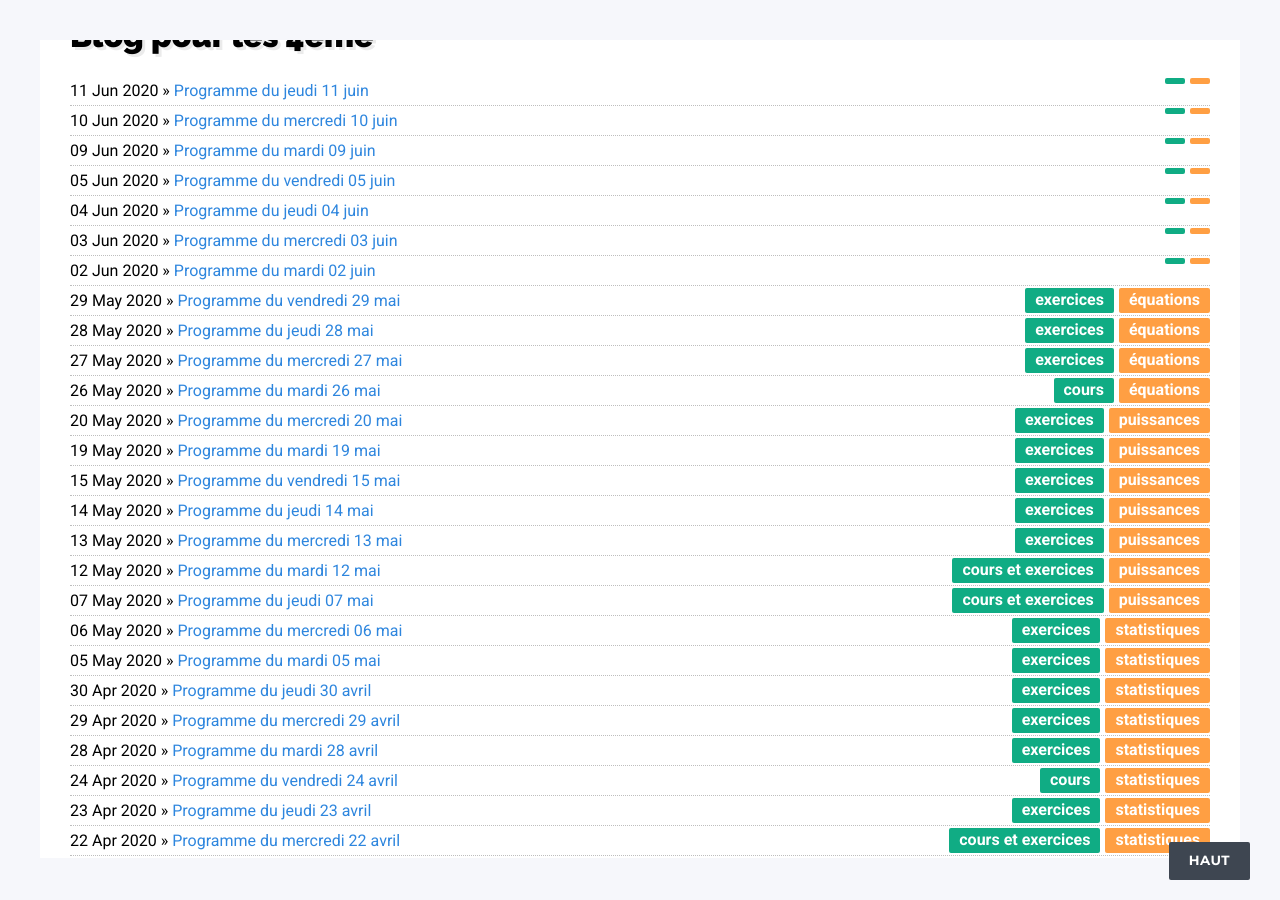
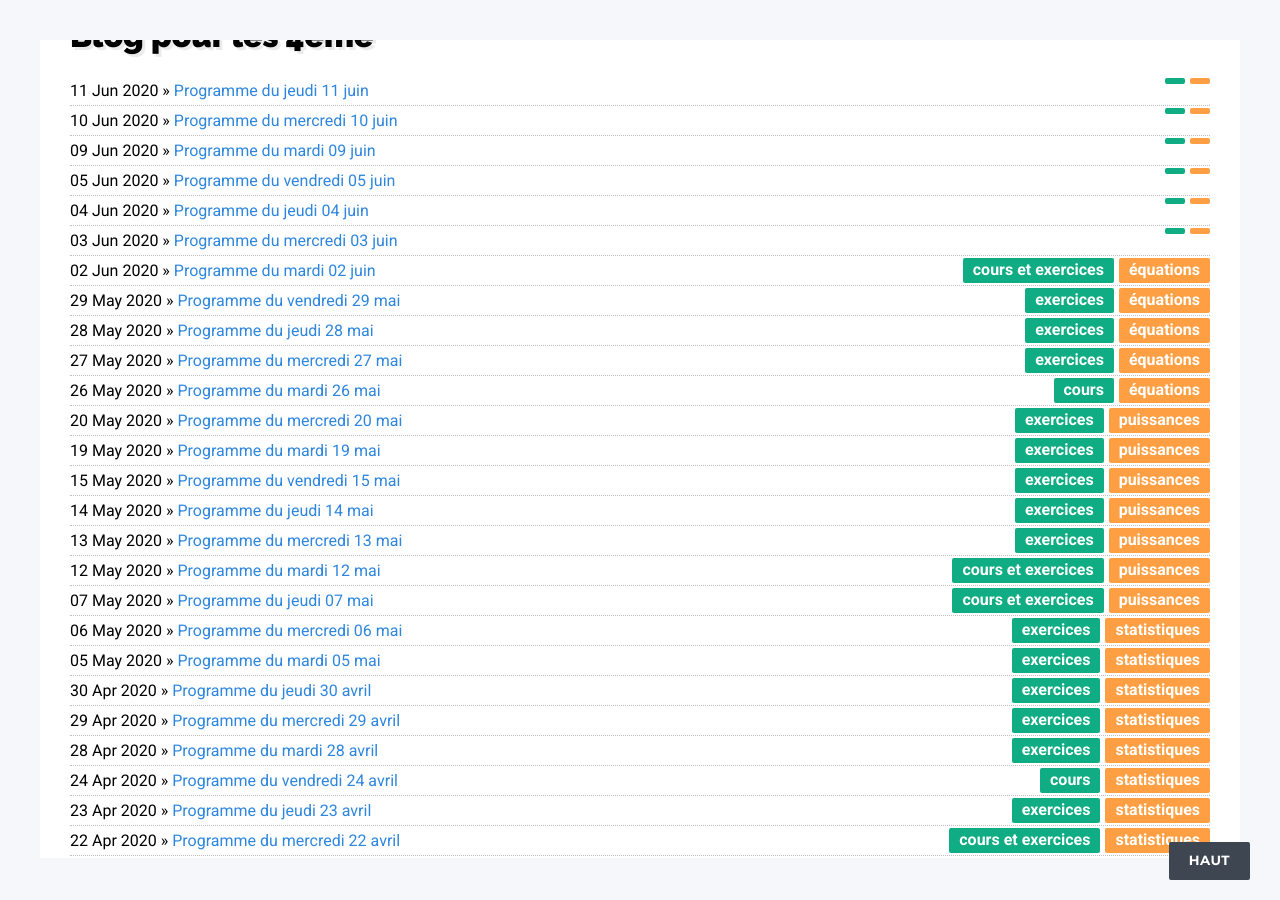
Before and after one commit to DangSinslay/DangSinslay.github.io, a Jekyll site: the page built from blog4/index.html, in a window 1280 px wide and 900 px high, scrolled down 358 px. Built offline with Jekyll 4.4.1, drawn with Linux system fonts in a browser that asks for light colours.

Commit message:
Update 2020-06-02-programme4.md

```diff
--- a/_posts/4eme/2020-06-02-programme4.md
+++ b/_posts/4eme/2020-06-02-programme4.md
@@ -3,6 +3,8 @@ layout: post
 title: "Programme du mardi 02 juin"
 date: 2020-06-02
 category: 4eme
+chapter : équations
+format : cours et exercices
 blog: blog4
 ---
 
```
